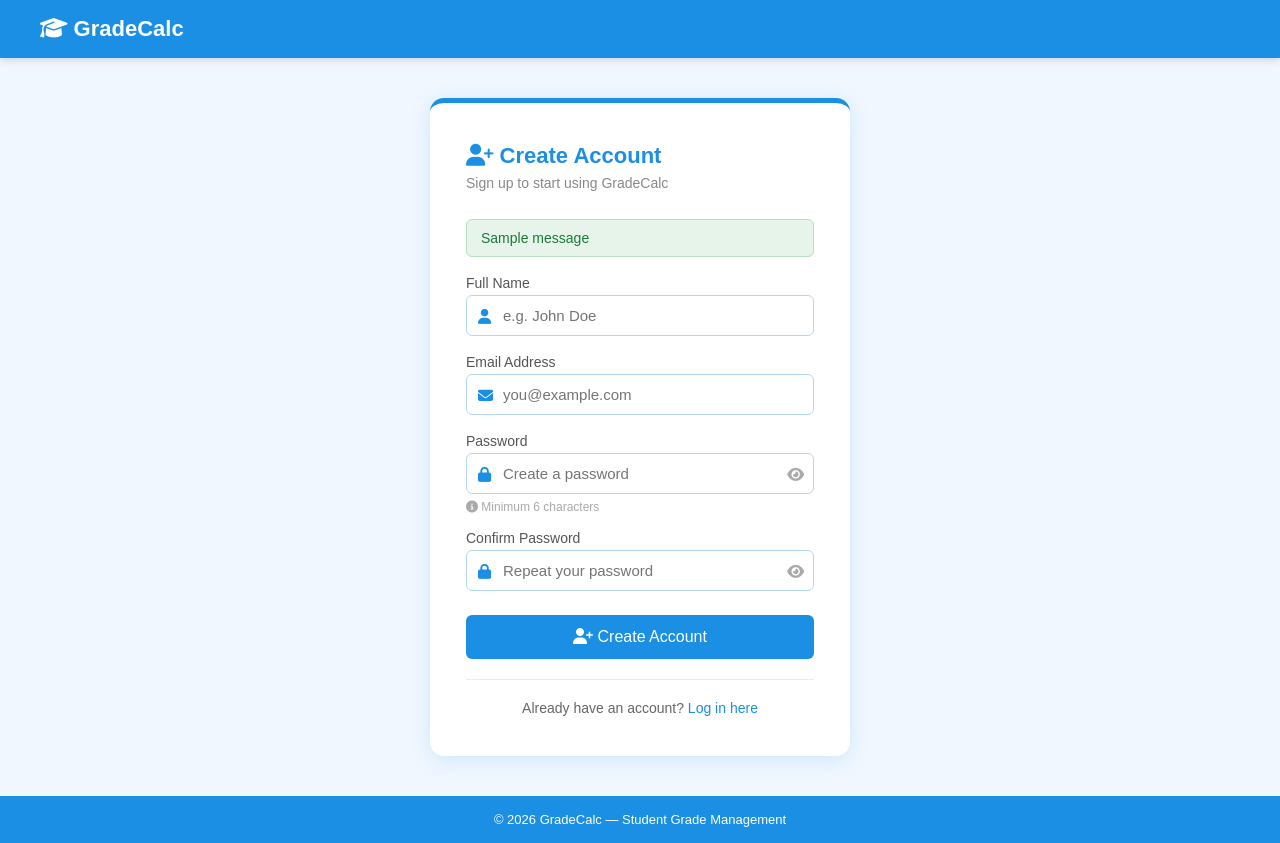
After one commit to KizitoRyan/flask-grade-app, a Flask app: page /signup in a window 1280 px wide. The commit adds this page. Run offline with Flask 3, Linux system fonts and the light colour scheme; tables that the repository leaves empty hold one stand-in row (values such as "Sample post"); one stand-in notice (Sample message) is shown.

Commit message:
Initial release to railway

```diff
--- a/app.py
+++ b/app.py
@@ -1,14 +1,33 @@
-from flask import Flask, render_template, request
+from flask import Flask, render_template, request, redirect, url_for, flash
 from flask_sqlalchemy import SQLAlchemy
+from flask_login import LoginManager, UserMixin, login_user, logout_user, login_required, current_user
+from werkzeug.security import generate_password_hash, check_password_hash
 from datetime import datetime
+import os
 
 app = Flask(__name__)
-app.config["SQLALCHEMY_DATABASE_URI"] = "sqlite:///grades.db"
+app.config["SECRET_KEY"] = os.environ.get("SECRET_KEY", "dev-fallback-secret")
+app.config["SQLALCHEMY_DATABASE_URI"] = os.environ.get("DATABASE_URL", "sqlite:///grades.db")
 app.config["SQLALCHEMY_TRACK_MODIFICATIONS"] = False
+
 db = SQLAlchemy(app)
+login_manager = LoginManager(app)
+login_manager.login_view = "login"
+login_manager.login_message = "Please log in to access this page."
+login_manager.login_message_category = "info"
+
+# ── Models ────────────────────────────────────────────────────────────────────
+
+class User(UserMixin, db.Model):
+    id = db.Column(db.Integer, primary_key=True)
+    full_name = db.Column(db.String(120), nullable=False)
+    email = db.Column(db.String(150), unique=True, nullable=False)
+    password_hash = db.Column(db.String(256), nullable=False)
+    created_at = db.Column(db.DateTime, default=datetime.utcnow)
 
 class GradeRecord(db.Model):
     id = db.Column(db.Integer, primary_key=True)
+    user_id = db.Column(db.Integer, db.ForeignKey("user.id"), nullable=False)
     name = db.Column(db.String(100), nullable=False)
     score1 = db.Column(db.Float, nullable=False)
     score2 = db.Column(db.Float, nullable=False)
@@ -17,6 +36,12 @@ class GradeRecord(db.Model):
     grade = db.Column(db.String(2), nullable=False)
     created_at = db.Column(db.DateTime, default=datetime.utcnow)
 
+@login_manager.user_loader
+def load_user(user_id):
+    return db.session.get(User, int(user_id))
+
+# ── Helpers ───────────────────────────────────────────────────────────────────
+
 def calculate_grade(avg):
     if avg >= 80: return "A"
     elif avg >= 70: return "B"
@@ -24,28 +49,88 @@ def calculate_grade(avg):
     elif avg >= 50: return "D"
     else: return "F"
 
+# ── Auth Routes ───────────────────────────────────────────────────────────────
+
+@app.route("/signup", methods=["GET", "POST"])
+def signup():
+    if current_user.is_authenticated:
+        return redirect(url_for("index"))
+    if request.method == "POST":
+        full_name = request.form.get("full_name").strip()
+        email = request.form.get("email").strip().lower()
+        password = request.form.get("password")
+        confirm = request.form.get("confirm_password")
+        if password != confirm:
+            flash("Passwords do not match.", "error")
+            return redirect(url_for("signup"))
+        if User.query.filter_by(email=email).first():
+            flash("An account with that email already exists.", "error")
+            return redirect(url_for("signup"))
+        user = User(full_name=full_name, email=email, password_hash=generate_password_hash(password))
+        db.session.add(user)
+        db.session.commit()
+        flash("Account created successfully! Please log in.", "success")
+        return redirect(url_for("login"))
+    return render_template("signup.html")
+
+@app.route("/login", methods=["GET", "POST"])
+def login():
+    if current_user.is_authenticated:
+        return redirect(url_for("index"))
+    if request.method == "POST":
+        email = request.form.get("email").strip().lower()
+        password = request.form.get("password")
+        user = User.query.filter_by(email=email).first()
+        if user and check_password_hash(user.password_hash, password):
+            login_user(user)
+            return redirect(url_for("index"))
+        flash("Invalid email or password.", "error")
+    return render_template("login.html")
+
+@app.route("/logout")
+@login_required
+def logout():
+    logout_user()
+    flash("You have been logged out.", "info")
+    return redirect(url_for("login"))
+
+@app.route("/forgot-password", methods=["GET", "POST"])
+def forgot_password():
+    if request.method == "POST":
+        email = request.form.get("email").strip().lower()
+        user = User.query.filter_by(email=email).first()
+        # Always show success to avoid email enumeration
+        flash("If that email is registered, a reset link has been sent.", "success")
+        return redirect(url_for("forgot_password"))
+    return render_template("forgot_password.html")
+
+# ── App Routes ────────────────────────────────────────────────────────────────
+
 @app.route("/")
+@login_required
 def index():
     return render_template("index.html")
 
 @app.route("/result", methods=["POST"])
+@login_required
 def result():
     name = request.form.get("name")
     scores = [float(request.form.get(f"score{i}")) for i in range(1, 4)]
     avg = round(sum(scores) / len(scores), 1)
     grade = calculate_grade(avg)
-    record = GradeRecord(name=name, score1=scores[0], score2=scores[1], score3=scores[2], average=avg, grade=grade)
+    record = GradeRecord(user_id=current_user.id, name=name, score1=scores[0], score2=scores[1], score3=scores[2], average=avg, grade=grade)
     db.session.add(record)
     db.session.commit()
     return render_template("result.html", name=name, score1=scores[0], score2=scores[1], score3=scores[2], avg=avg, grade=grade)
 
 @app.route("/history")
+@login_required
 def history():
-    records = GradeRecord.query.order_by(GradeRecord.created_at.desc()).all()
+    records = GradeRecord.query.filter_by(user_id=current_user.id).order_by(GradeRecord.created_at.desc()).all()
     return render_template("history.html", records=records)
 
 with app.app_context():
     db.create_all()
 
 if __name__ == "__main__":
-    app.run(host="0.0.0.0", port=5000, debug=True)
+    app.run(host="0.0.0.0", port=int(os.environ.get("PORT", 5000)))
--- a/requirements.txt
+++ b/requirements.txt
@@ -1,2 +1,5 @@
 flask==3.0.3
 flask-sqlalchemy==3.1.1
+flask-login==0.6.3
+gunicorn==21.2.0
+psycopg2-binary==2.9.9
--- a/templates/index.html
+++ b/templates/index.html
@@ -12,6 +12,7 @@
         header h1 { font-size: 22px; letter-spacing: 0.5px; }
         nav a { color: white; text-decoration: none; margin-left: 24px; font-size: 15px; opacity: 0.9; }
         nav a:hover { opacity: 1; text-decoration: underline; }
+        .user-info { font-size: 14px; opacity: 0.85; }
 
         /* Hero */
         .hero { text-align: center; padding: 60px 20px 30px; }
@@ -56,6 +57,8 @@
         <nav>
             <a href="/"><i class="fa-solid fa-house"></i> Home</a>
             <a href="/history"><i class="fa-solid fa-clock-rotate-left"></i> History</a>
+            <span class="user-info"><i class="fa-solid fa-circle-user"></i> {{ current_user.full_name }}</span>
+            <a href="/logout"><i class="fa-solid fa-right-from-bracket"></i> Logout</a>
         </nav>
     </header>
 
--- a/templates/result.html
+++ b/templates/result.html
@@ -11,6 +11,7 @@
         header h1 { font-size: 22px; }
         nav a { color: white; text-decoration: none; margin-left: 24px; font-size: 15px; opacity: 0.9; }
         nav a:hover { opacity: 1; text-decoration: underline; }
+        .user-info { font-size: 14px; opacity: 0.85; margin-left: 24px; }
 
         .content { flex: 1; display: flex; align-items: center; justify-content: center; padding: 40px 20px; }
         .card { background: white; border-radius: 14px; padding: 40px 36px; width: 100%; max-width: 420px; text-align: center; box-shadow: 0 4px 20px rgba(26,143,227,0.15); border-top: 5px solid #1a8fe3; }
@@ -40,6 +41,8 @@
         <nav>
             <a href="/"><i class="fa-solid fa-house"></i> Home</a>
             <a href="/history"><i class="fa-solid fa-clock-rotate-left"></i> History</a>
+            <span class="user-info"><i class="fa-solid fa-circle-user"></i> {{ current_user.full_name }}</span>
+            <a href="/logout"><i class="fa-solid fa-right-from-bracket"></i> Logout</a>
         </nav>
     </header>
 
--- /dev/null
+++ b/templates/signup.html
@@ -0,0 +1,113 @@
+<!DOCTYPE html>
+<html>
+<head>
+    <title>Sign Up – GradeCalc</title>
+    <link rel="stylesheet" href="https://cdnjs.cloudflare.com/ajax/libs/font-awesome/6.5.0/css/all.min.css">
+    <style>
+        * { box-sizing: border-box; margin: 0; padding: 0; }
+        body { font-family: Arial, sans-serif; background: #f0f7ff; min-height: 100vh; display: flex; flex-direction: column; }
+
+        header { background: #1a8fe3; color: white; padding: 16px 40px; display: flex; align-items: center; justify-content: space-between; box-shadow: 0 2px 8px rgba(0,0,0,0.15); }
+        header h1 { font-size: 22px; }
+        header h1 a { color: white; text-decoration: none; }
+
+        .content { flex: 1; display: flex; align-items: center; justify-content: center; padding: 40px 20px; }
+        .card { background: white; border-radius: 14px; padding: 40px 36px; width: 100%; max-width: 420px; box-shadow: 0 4px 20px rgba(26,143,227,0.15); border-top: 5px solid #1a8fe3; }
+        .card h2 { color: #1a8fe3; font-size: 22px; margin-bottom: 6px; }
+        .card .subtitle { color: #888; font-size: 14px; margin-bottom: 28px; }
+
+        .flash { padding: 10px 14px; border-radius: 6px; font-size: 14px; margin-bottom: 18px; }
+        .flash.error { background: #fde8e8; color: #a00; border: 1px solid #f5c6c6; }
+        .flash.success { background: #e6f4ea; color: #1a7a3a; border: 1px solid #b7dfbf; }
+
+        label { display: block; margin-bottom: 4px; color: #555; font-size: 14px; }
+        .input-group { position: relative; margin-bottom: 18px; }
+        .input-group i.left-icon { position: absolute; left: 12px; top: 50%; transform: translateY(-50%); color: #1a8fe3; font-size: 15px; }
+        input { width: 100%; padding: 11px 36px 11px 36px; border: 1px solid #b3d7f5; border-radius: 6px; font-size: 15px; outline: none; transition: border 0.2s; }
+        input:focus { border-color: #1a8fe3; }
+        .toggle-pw { position: absolute; right: 10px; top: 50%; transform: translateY(-50%); background: none; border: none; cursor: pointer; color: #aaa; font-size: 15px; padding: 0; }
+        .toggle-pw:hover { color: #1a8fe3; }
+
+        .password-hint { font-size: 12px; color: #aaa; margin-top: -12px; margin-bottom: 16px; }
+
+        .btn { width: 100%; padding: 13px; background: #1a8fe3; color: white; border: none; border-radius: 6px; font-size: 16px; cursor: pointer; transition: background 0.2s; margin-top: 6px; }
+        .btn:hover { background: #1278c2; }
+
+        .links { text-align: center; margin-top: 20px; font-size: 14px; color: #666; }
+        .links a { color: #1a8fe3; text-decoration: none; }
+        .links a:hover { text-decoration: underline; }
+        .divider { border: none; border-top: 1px solid #e0eef8; margin: 20px 0; }
+
+        footer { background: #1a8fe3; color: white; text-align: center; padding: 16px; font-size: 13px; }
+    </style>
+</head>
+<body>
+
+    <header>
+        <h1><a href="/"><i class="fa-solid fa-graduation-cap"></i> GradeCalc</a></h1>
+    </header>
+
+    <div class="content">
+        <div class="card">
+            <h2><i class="fa-solid fa-user-plus"></i> Create Account</h2>
+            <p class="subtitle">Sign up to start using GradeCalc</p>
+
+            {% with messages = get_flashed_messages(with_categories=true) %}
+                {% for category, message in messages %}
+                    <div class="flash {{ category }}">{{ message }}</div>
+                {% endfor %}
+            {% endwith %}
+
+            <form method="POST" action="/signup">
+                <label>Full Name</label>
+                <div class="input-group">
+                    <i class="fa-solid fa-user left-icon"></i>
+                    <input type="text" name="full_name" placeholder="e.g. John Doe" required>
+                </div>
+                <label>Email Address</label>
+                <div class="input-group">
+                    <i class="fa-solid fa-envelope left-icon"></i>
+                    <input type="email" name="email" placeholder="you@example.com" required>
+                </div>
+                <label>Password</label>
+                <div class="input-group">
+                    <i class="fa-solid fa-lock left-icon"></i>
+                    <input type="password" id="password" name="password" placeholder="Create a password" minlength="6" required>
+                    <button type="button" class="toggle-pw" onclick="togglePassword('password', this)"><i class="fa-solid fa-eye"></i></button>
+                </div>
+                <p class="password-hint"><i class="fa-solid fa-circle-info"></i> Minimum 6 characters</p>
+                <label>Confirm Password</label>
+                <div class="input-group">
+                    <i class="fa-solid fa-lock left-icon"></i>
+                    <input type="password" id="confirm_password" name="confirm_password" placeholder="Repeat your password" required>
+                    <button type="button" class="toggle-pw" onclick="togglePassword('confirm_password', this)"><i class="fa-solid fa-eye"></i></button>
+                </div>
+                <button type="submit" class="btn"><i class="fa-solid fa-user-plus"></i> Create Account</button>
+            </form>
+
+            <hr class="divider">
+            <div class="links">
+                Already have an account? <a href="/login">Log in here</a>
+            </div>
+        </div>
+    </div>
+
+    <footer>
+        &copy; 2026 GradeCalc &mdash; Student Grade Management
+    </footer>
+
+    <script>
+        function togglePassword(id, btn) {
+            const input = document.getElementById(id);
+            const icon = btn.querySelector('i');
+            if (input.type === 'password') {
+                input.type = 'text';
+                icon.classList.replace('fa-eye', 'fa-eye-slash');
+            } else {
+                input.type = 'password';
+                icon.classList.replace('fa-eye-slash', 'fa-eye');
+            }
+        }
+    </script>
+</body>
+</html>
```
Also changed, not shown: templates/forgot_password.html (added, +82 -0 lines), templates/history.html (+16 -3 lines), templates/login.html (added, +103 -0 lines), 2 other files.
